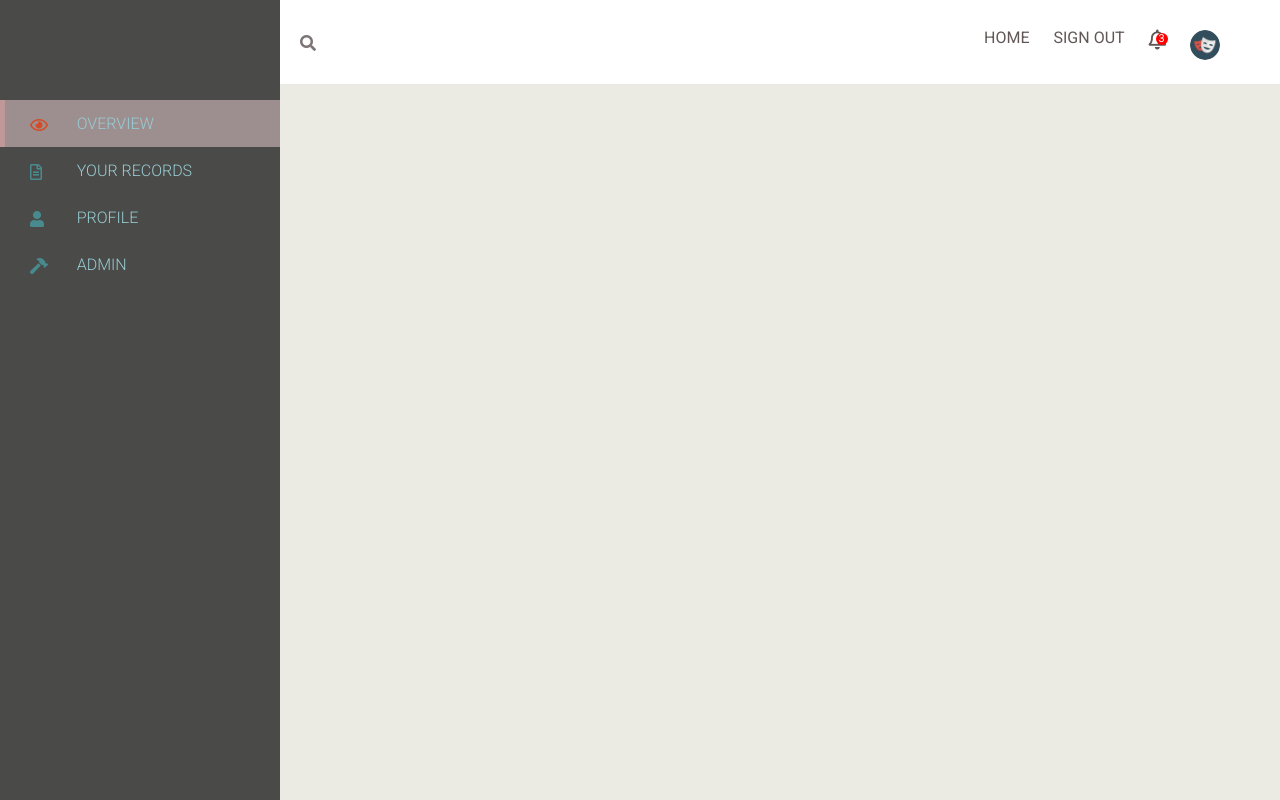
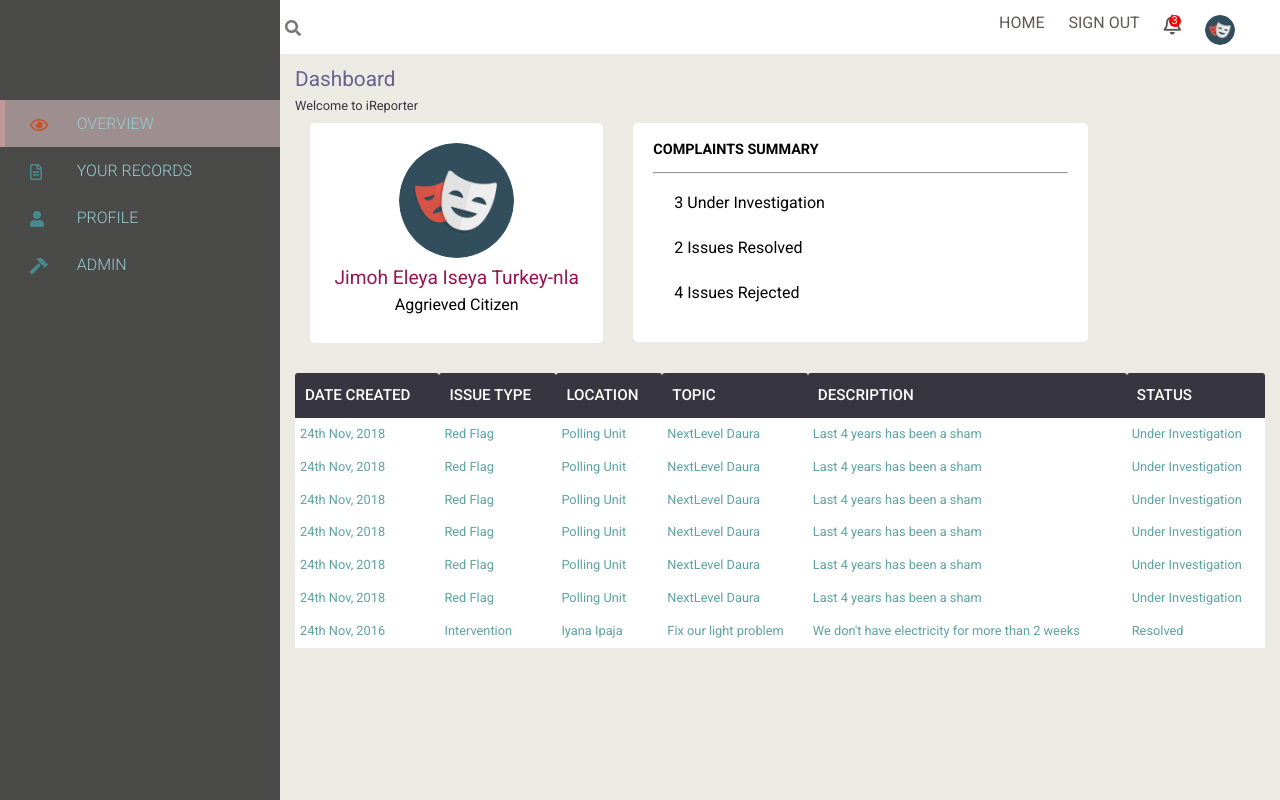
Before and after one commit to meetKazuki/iReporter, a plain HTML site: page ui-templates/_pages/dh-overview.html in a window 1280 px wide. Drawn offline with Linux system fonts and the light colour scheme.

Commit message:
Implement initial version of user dashboard [#162077709]

```diff
--- a/ui-templates/_pages/dh-overview.html
+++ b/ui-templates/_pages/dh-overview.html
@@ -5,8 +5,8 @@
   <meta name="viewport" content="width=device-width, initial-scale=1.0" />
   <meta http-equiv="X-UA-Compatible" content="ie=edge" />
   <title>Your Dashboard</title>
-  <link rel="stylesheet" href="https://use.fontawesome.com/releases/v5.5.0/css/all.css" integrity="sha384-B4dIYHKNBt8Bc12p+WXckhzcICo0wtJAoU8YZTY5qE0Id1GSseTk6S+L3BlXeVIU"
-    crossorigin="anonymous">
+  <link rel="stylesheet" href="https://use.fontawesome.com/releases/v5.5.0/css/all.css"
+  integrity="sha384-B4dIYHKNBt8Bc12p+WXckhzcICo0wtJAoU8YZTY5qE0Id1GSseTk6S+L3BlXeVIU"crossorigin="anonymous">
   <link rel="stylesheet" href="../css/dh-index.css">
 </head>
 <body>
@@ -34,5 +34,121 @@
       </a>
     </div>
   </header>
+
+  <section id="content-area">
+    <div class="heading">
+      <h1>Dashboard</h1>
+      <p>Welcome to iReporter</p>
+    </div>
+
+    <div class="cards">
+      <div class="col-md-4">
+        <div class="card">
+          <div class="user-image"></div>
+          <span class="user-name">Jimoh Eleya Iseya Turkey-nla</span>
+          <span class="user-title">Aggrieved Citizen</span>
+          <!-- <hr> -->
+        </div>
+      </div>
+
+      <div class="col-md-8">
+        <div class="card">
+          <h5>Complaints Summary</h5>
+          <hr>
+          <div class="issues">
+            <p><span class="ongoing">3</span> Under Investigation</p>
+          </div>
+          <div class="issues">
+            <span class="issue-resolved">2</span> Issues Resolved
+          </div>
+          <div class="issues">
+            <span class="issue-rejected">4</span> Issues Rejected
+          </div>
+        </div>
+      </div>
+
+      <!-- <div class="col-md-12">
+        <table>
+          <thead>
+            <tr>
+              <th>Date Created</th>
+            </tr>
+          </thead>
+        </table>
+      </div> -->
+    </div>
+
+    <table>
+      <thead>
+        <tr>
+          <th>Date Created</th>
+          <th>Issue Type</th>
+          <th>Location</th>
+          <th>Topic</th>
+          <th>Description</th>
+          <th>Status</th>
+        </tr>
+      </thead>
+
+      <tbody>
+        <tr>
+          <td>24th Nov, 2018</td>
+          <td>Red Flag</td>
+          <td>Polling Unit</td>
+          <td>NextLevel Daura</td>
+          <td>Last 4 years has been a sham</td>
+          <td>Under Investigation</td>
+        </tr>
+        <tr>
+          <td>24th Nov, 2018</td>
+          <td>Red Flag</td>
+          <td>Polling Unit</td>
+          <td>NextLevel Daura</td>
+          <td>Last 4 years has been a sham</td>
+          <td>Under Investigation</td>
+        </tr>
+        <tr>
+          <td>24th Nov, 2018</td>
+          <td>Red Flag</td>
+          <td>Polling Unit</td>
+          <td>NextLevel Daura</td>
+          <td>Last 4 years has been a sham</td>
+          <td>Under Investigation</td>
+        </tr>
+        <tr>
+          <td>24th Nov, 2018</td>
+          <td>Red Flag</td>
+          <td>Polling Unit</td>
+          <td>NextLevel Daura</td>
+          <td>Last 4 years has been a sham</td>
+          <td>Under Investigation</td>
+        </tr>
+        <tr>
+          <td>24th Nov, 2018</td>
+          <td>Red Flag</td>
+          <td>Polling Unit</td>
+          <td>NextLevel Daura</td>
+          <td>Last 4 years has been a sham</td>
+          <td>Under Investigation</td>
+        </tr>
+        <tr>
+          <td>24th Nov, 2018</td>
+          <td>Red Flag</td>
+          <td>Polling Unit</td>
+          <td>NextLevel Daura</td>
+          <td>Last 4 years has been a sham</td>
+          <td>Under Investigation</td>
+        </tr>
+        <tr>
+          <td>24th Nov, 2016</td>
+          <td>Intervention</td>
+          <td>Iyana Ipaja</td>
+          <td>Fix our light problem</td>
+          <td>We don't have electricity for more than 2 weeks</td>
+          <td>Resolved</td>
+        </tr>
+      </tbody>
+    </table>
+  </section>
 </body>
 </html>
--- a/ui-templates/css/dh-index.css
+++ b/ui-templates/css/dh-index.css
@@ -1,4 +1,5 @@
 @import url("https://fonts.googleapis.com/css?family=Roboto:100,300,400,500,700");
+
 a,abbr,acronym,address,applet,article,aside,audio,
 b,big,blockquote,body,canvas,caption,center,cite,
 code,dd,del,details,dfn,div,dl,dt,em,embed,fieldset,
@@ -107,7 +108,7 @@ body {
 header {
   background: #fff;
   margin-left: 280px;
-  padding: 20px;
+  padding: 5px;
 }
 header .search-area {
   display: inline-block;
@@ -129,16 +130,16 @@ header .search-area input[type=text] {
 header .search-area input[type=text]:hover {
   background: #b7b7b7;
 }
-header .user-area {
-  display: inline-block;
-  float: right;
-  padding: 10px;
-}
 input:focus,
 input:active,
 textarea:focus {
   background: #c19898;
   outline: none;
+}
+header .user-area {
+  display: inline-block;
+  float: right;
+  padding: 10px;
 }
 header .user-area a {
   color: #625757;
@@ -146,13 +147,12 @@ header .user-area a {
   height: 30px;
   padding-right: 20px;
   text-decoration: none;
-  /* top: 0; */
   vertical-align: top;
 }
 /* class === add */
 header .user-area a.notification {
   font-size: 20px;
-  /* padding-top: 5px; */
+  /* padding-top: 3px; */
   position: relative;
 }
 header .user-area a.notification .circle {
@@ -162,10 +162,10 @@ header .user-area a.notification .circle {
   display: inline-block;
   font-size: 11px;
   height: 12px;
-  left: 7px;
+  left: 5px;
   position: absolute;
   text-align: center;
-  top: 3px;
+  /* top: 3px; */
   width: 12px;
 }
 header .user-area a .user-image {
@@ -184,3 +184,116 @@ header .user-area a .fa-caret-down {
   position: relative;
   top: -8px;
 }
+
+/* *** *** * Profile Card Styles * *** *** */
+#content-area {
+  margin-left: 280px;
+  padding: 15px;
+}
+#content-area .heading h1 {
+  color: #64638f;
+  font-size: 1.3rem;
+  font-weight: 400;
+  margin-bottom: 10px;
+}
+#content-area .heading p {
+  color: #373640;
+  font-size: 0.8rem;
+  margin-bottom: 10px;
+}
+#content-area .cards {
+  overflow: auto;
+  margin-bottom: 30px;
+}
+#content-area .cards .card {
+  background: #fff;
+  border-radius: 5px;
+  overflow: auto;
+  padding: 20px;
+}
+#content-area .cards .card .user-image {
+  background: url(../images/faces.png) no-repeat center center;
+  -webkit-background-size: cover;
+  -moz-background-size: cover;
+  -o-background-size: cover;
+  background-size: cover;
+  border-radius: 50%;
+  height: 115px;
+  margin: 0 auto;
+  width: 115px;
+}
+#content-area .cards .card .user-name {
+  color: #951555;
+  display: block;
+  font-size: 1.2rem;
+  margin: 10px 0;
+  text-align: center;
+}
+#content-area .cards .card .user-title {
+  display: block;
+  font-size: 1rem;
+  margin: 10px 0;
+  text-align: center;
+} /* f8b500; a20e0e */
+/* Issues Summary Styles */
+#content-area .cards .card h5 {
+  font-size: .9rem;
+  font-weight: 700;
+  margin-bottom: 15px;
+  text-transform: uppercase;
+}
+.issues {
+  margin: 13px;
+  padding: 8px;
+}
+
+
+/* *** *** * Table Styles * *** *** */
+table {
+  width: 100%;
+}
+table thead {
+  background: #373640;
+}
+table thead th {
+  color: #fff;
+  font-size: 0.95rem;
+  font-weight: 500;
+  padding: 15px 10px;
+  -webkit-border-top-left-radius: 3px;
+  -webkit-border-top-right-radius: 3px;
+  -moz-border-radius-topleft: 3px;
+  -moz-border-radius-topright: 3px;
+  border-top-left-radius: 3px;
+  border-top-right-radius: 3px;
+  text-align: left;
+  text-transform: uppercase;
+}
+table tbody {
+  background: #fff;
+  font-size: 0.8rem;
+}
+table tbody td {
+  color: #5ea3a3;
+  padding: 10px 5px;
+}
+
+/* col-md Styles */
+.col-md-4 {
+  display: inline-block;
+  float: left;
+  padding: 0 15px;
+  width: 33.33%;
+}
+.col-md-8 {
+  display: inline-block;
+  float: left;
+  padding: 0 15px;
+  width: 50%;
+}
+.col-md-12 {
+  display: inline-block;
+  float: left;
+  padding: 0 15px;
+  width: 100%;
+}
```
